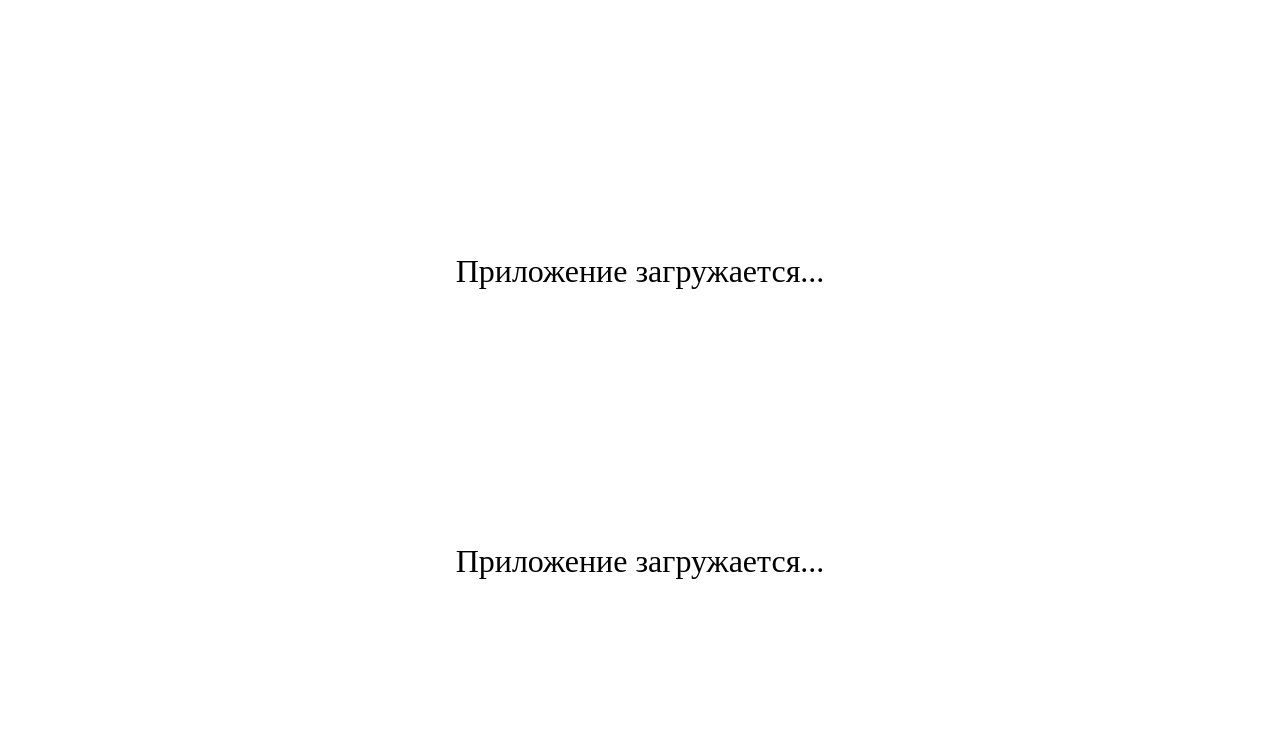
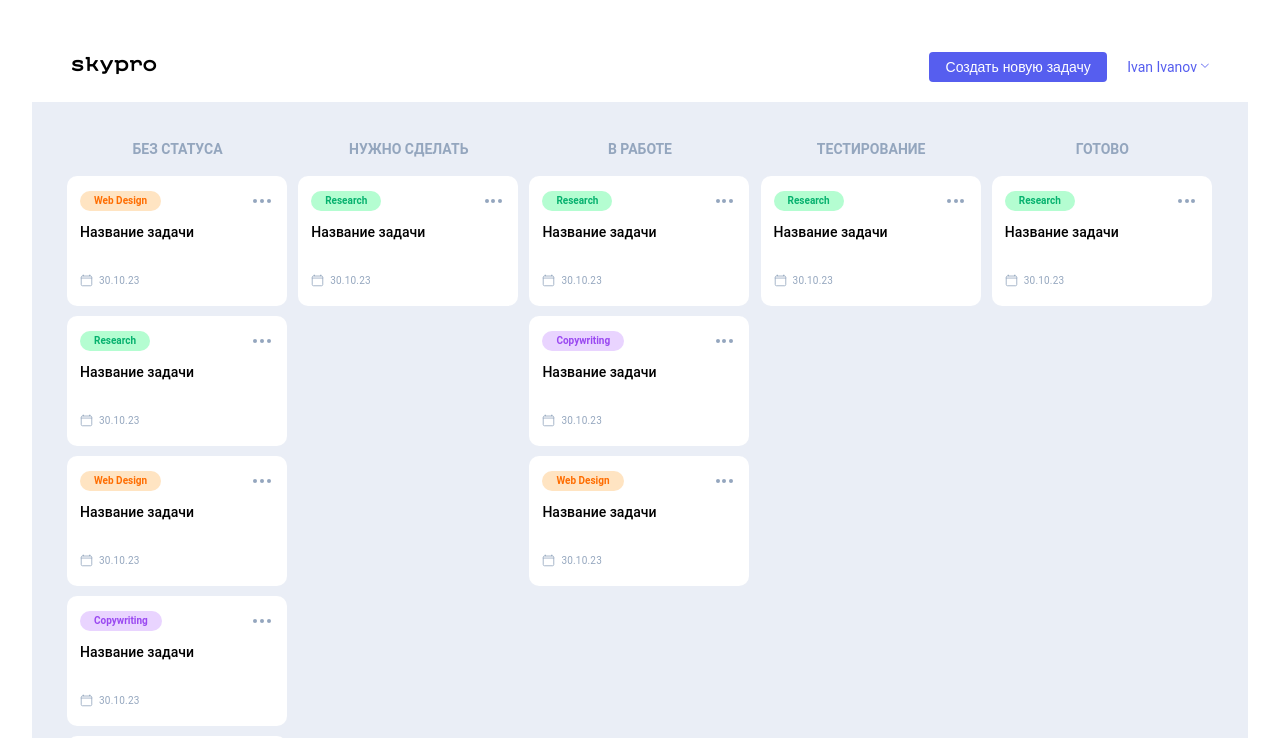
Before and after one commit to insiderIns999/skypro-kanban, a React (Vite) app: page / in a window 1280 px wide. Shown: the top 738 px of the page. Built offline with nearby package versions, Linux system fonts and the light colour scheme; a web font is replaced by a local one.

Commit message:
Add files via upload

```diff
--- a/src/App.jsx
+++ b/src/App.jsx
@@ -5,17 +5,22 @@ import Wrapper from "./components/Wrapper";
 function App() {
   const [loading, setLoading] = useState(true);
 
-  document.writeln(
-    "<span style='display: table; margin: 20% auto 0; font-size: 200%;'>Приложение загружается...</span>"
-  );
   useEffect(() => {
-    setTimeout(() => {
+    const timer = setTimeout(() => {
       setLoading(false);
     }, 3000);
+    return () => clearTimeout(timer);
   }, []);
 
   return (
     <>
+      {loading && (
+        <span
+          style={{ display: "table", margin: "20% auto 0", fontSize: "200%" }}
+        >
+          Приложение загружается...
+        </span>
+      )}
       <Wrapper loading={loading} />
       <script src="js/script.js"></script>
     </>
```
